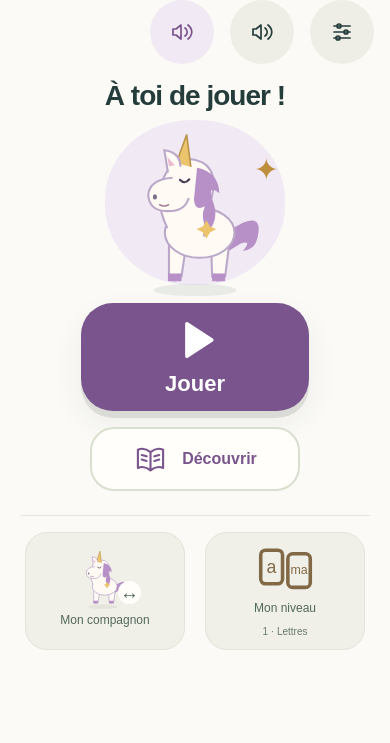
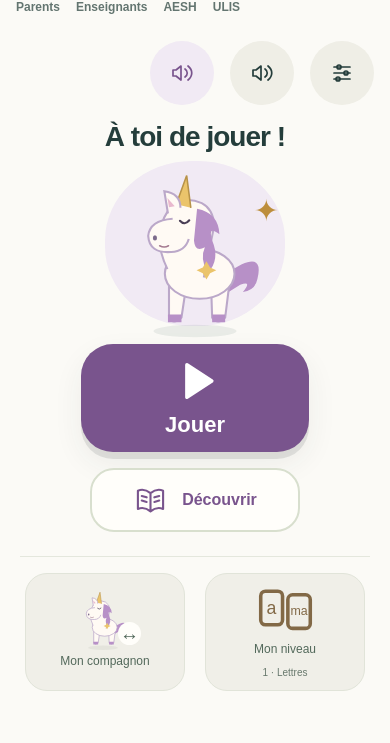
Before and after one commit to yoannlesouef/azylit, a website with bundled scripts: page app/index.html in a window 390 px wide. Shown: the part 101-844 px from the top of the page. Built offline with nearby package versions, Linux system fonts and the light colour scheme.

Commit message:
Ajoute AESH et ULIS dans le header d’accueil

```diff
--- a/app/app.js
+++ b/app/app.js
@@ -100,7 +100,7 @@ function controls(focus = false) { return `<div class="controls" role="group" ar
 function header(focus = false) {
   const isHome = screen === 'home';
   const brand = `<div class="brand-with-purpose"><a class="brand" href="#" data-action="home" aria-label="Accueil Azyl.it"><span class="brand-mark">ϟ</span>azyl<span class="brand-dot">.it</span></a>${isHome ? '<a class="parent-purpose" href="/parents/" aria-label="Comprendre la démarche pour apprendre à lire">Apprendre à lire, chacun à son rythme.</a>' : ''}</div>`;
-  const adultLinks = isHome ? '<nav class="adult-header-links" aria-label="Informations pour les adultes"><a class="parents-top-link" href="/parents/">Parents</a><a class="teachers-top-link" href="/enseignants/">Enseignants</a></nav>' : '';
+  const adultLinks = isHome ? '<nav class="adult-header-links" aria-label="Informations pour les adultes"><a class="parents-top-link" href="/parents/">Parents</a><a class="teachers-top-link" href="/enseignants/">Enseignants</a><a class="aesh-top-link" href="/aesh/">AESH</a><a class="ulis-top-link" href="/ulis/">ULIS</a></nav>' : '';
   return `<header class="header child-header ${focus ? 'exercise-header' : isHome ? 'home-header' : 'choice-header'}">${focus ? `<nav class="exercise-navigation" aria-label="Navigation du jeu"><button class="tool exit-picture" data-action="${screen === 'discover' ? 'discovery-home' : 'quit'}" aria-label="${screen === 'discover' ? 'Revenir à l’accueil sans modifier ma mission' : 'Arrêter l’exercice et revenir à l’accueil'}">${picture('home')}</button>${screen === 'mission' ? `<button class="tool" data-action="pause" aria-label="Faire une pause et garder ma place">${picture('pause')}</button>` : ''}</nav>` : brand}${adultLinks}${controls(focus || screen === 'difficulty' || (screen === 'onboarding' && step === 1))}</header>`;
 }
 function navigationGuidance() {
--- a/app/index.html
+++ b/app/index.html
@@ -14,7 +14,7 @@
 </head>
 <body data-screen="home">
   <a class="skip" href="#main">Aller au contenu</a>
-  <div id="app"><header class="header child-header home-header"><div class="brand-with-purpose"><a class="brand" href="/" aria-label="Accueil Azyl.it">azyl.it</a><a class="parent-purpose" href="/parents/">Apprendre à lire, chacun à son rythme.</a></div><nav class="adult-header-links" aria-label="Informations pour les adultes"><a class="parents-top-link" href="/parents/">Parents</a><a class="teachers-top-link" href="/enseignants/">Enseignants</a></nav></header><main id="main" class="child-home"><h1>À toi de jouer !</h1><noscript><p>Activez JavaScript pour ouvrir les jeux. Les explications pour les parents restent accessibles sans JavaScript.</p></noscript></main></div>
+  <div id="app"><header class="header child-header home-header"><div class="brand-with-purpose"><a class="brand" href="/" aria-label="Accueil Azyl.it">azyl.it</a><a class="parent-purpose" href="/parents/">Apprendre à lire, chacun à son rythme.</a></div><nav class="adult-header-links" aria-label="Informations pour les adultes"><a class="parents-top-link" href="/parents/">Parents</a><a class="teachers-top-link" href="/enseignants/">Enseignants</a><a class="aesh-top-link" href="/aesh/">AESH</a><a class="ulis-top-link" href="/ulis/">ULIS</a></nav></header><main id="main" class="child-home"><h1>À toi de jouer !</h1><noscript><p>Activez JavaScript pour ouvrir les jeux. Les explications pour les parents restent accessibles sans JavaScript.</p></noscript></main></div>
   <dialog id="settings" aria-labelledby="settings-title"></dialog>
   <dialog id="confirm" aria-labelledby="confirm-title"></dialog>
   <div id="announcer" class="sr-only" role="status" aria-live="polite"></div>
--- a/app/style.css
+++ b/app/style.css
@@ -2226,10 +2226,10 @@ body:not([data-screen="home"]) > .parents-entry { display: none; }
   .child-header.home-header { grid-template-columns: minmax(0,1fr) auto; gap: 12px 16px; padding: 12px 16px; }
   .child-header.home-header .brand-with-purpose { display: contents; }
   .child-header.home-header .brand { grid-column: 1; grid-row: 1; }
-  .child-header.home-header .adult-header-links { grid-column: 2; grid-row: 1; gap: 16px; }
+  .child-header.home-header .adult-header-links { grid-column: 1 / -1; grid-row: 3; gap: 16px; justify-self: start; flex-wrap: wrap; }
   .child-header.home-header .adult-header-links a { min-height: 44px; font-size: 12px; padding: 8px 0; }
   .child-header.home-header .parent-purpose { grid-column: 1 / -1; grid-row: 2; font-size: 14px; padding: 0; }
-  .child-header.home-header .controls { grid-column: 1 / -1; grid-row: 3; justify-self: end; }
+  .child-header.home-header .controls { grid-column: 1 / -1; grid-row: 4; justify-self: end; }
   .child-header.choice-header { gap: 16px; }
 }
 
```
Also changed, not shown: docs/plan-amelioration.md (+2 -0 lines), tests/app.test.mjs (+1 -0 lines), tests/seo.test.mjs (+1 -1 lines).
